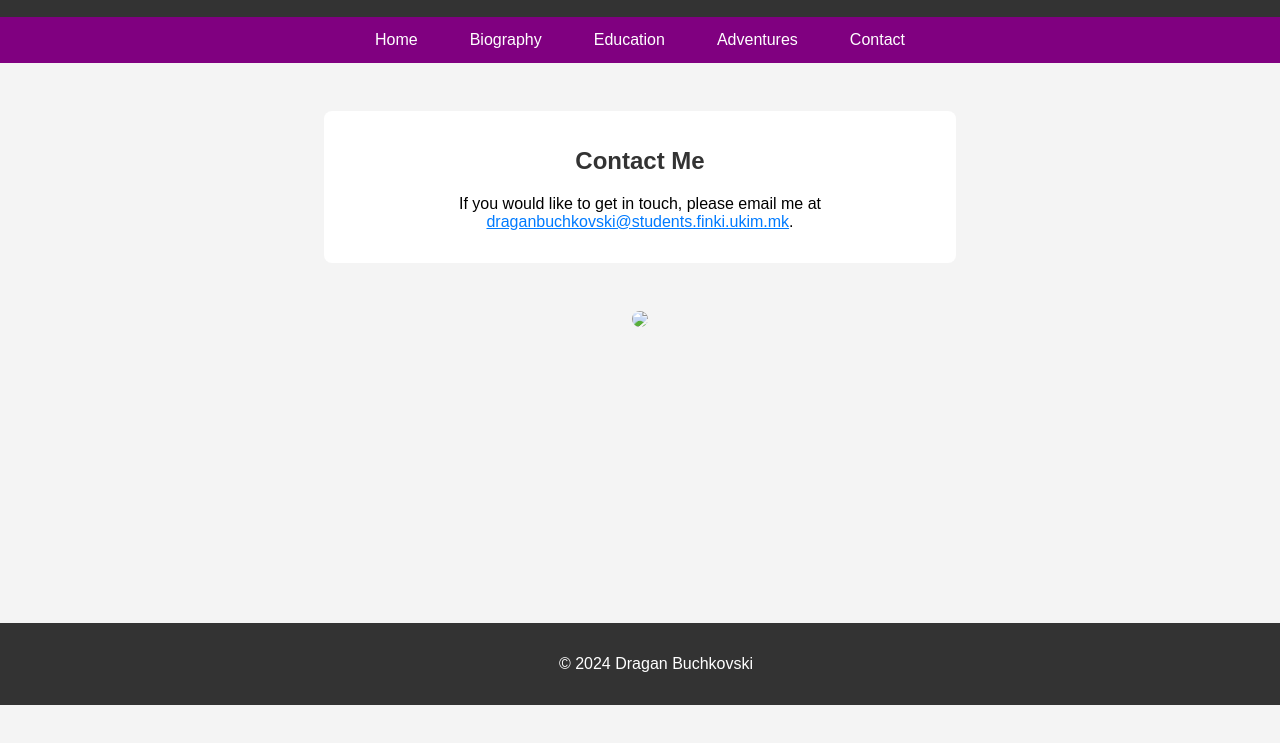
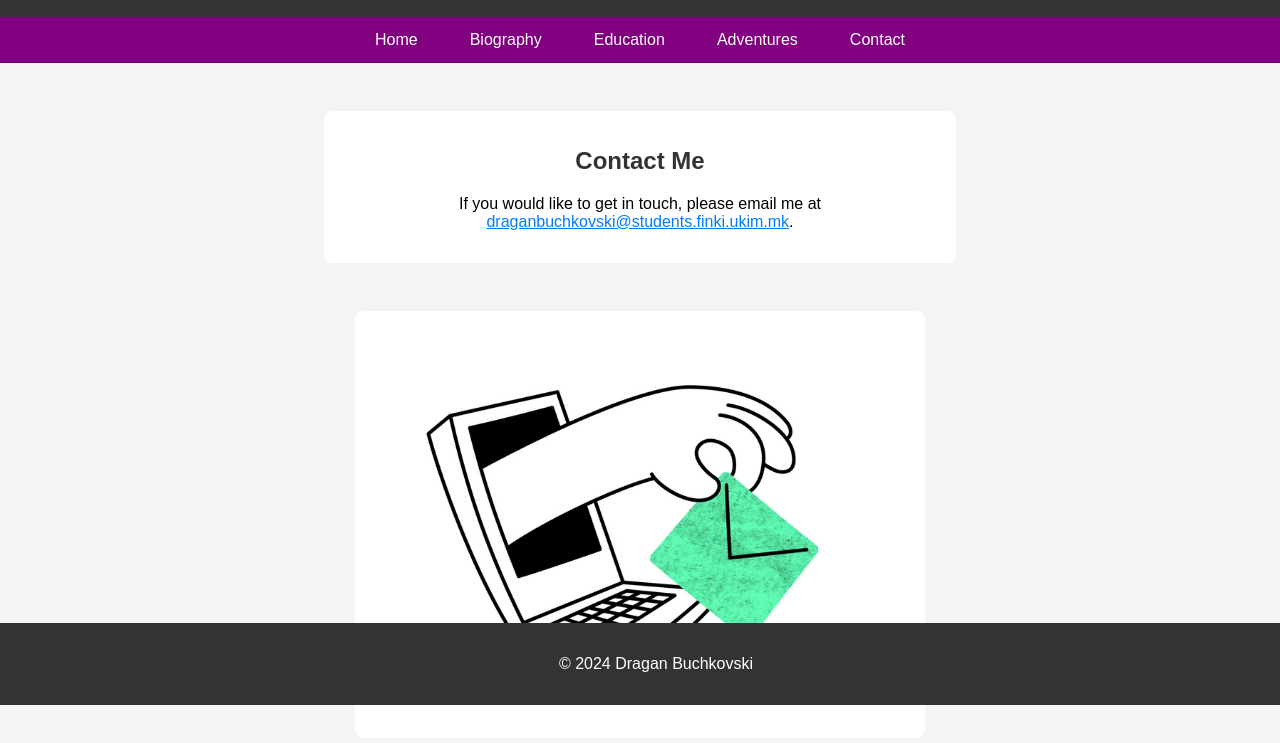
Before and after one commit to kranoxje/vebdizajn, a plain HTML site: page contact.html in a window 1280 px wide. Shown: the part 95-838 px from the top of the page. Before the commit the page ends 800 px from the top, so only its background shows below. Drawn offline with Linux system fonts and the light colour scheme; the site is published under a folder, as on GitHub Pages, so addresses that start at the root find nothing.

Commit message:
Update contact.html

```diff
--- a/contact.html
+++ b/contact.html
@@ -122,7 +122,7 @@
     </section>
 
     <div class="image-container">
-        <img src="/imgs/mail.jpg">
+        <img src="./imgs/mail.jpg">
     </div>
 
     <footer>
```
